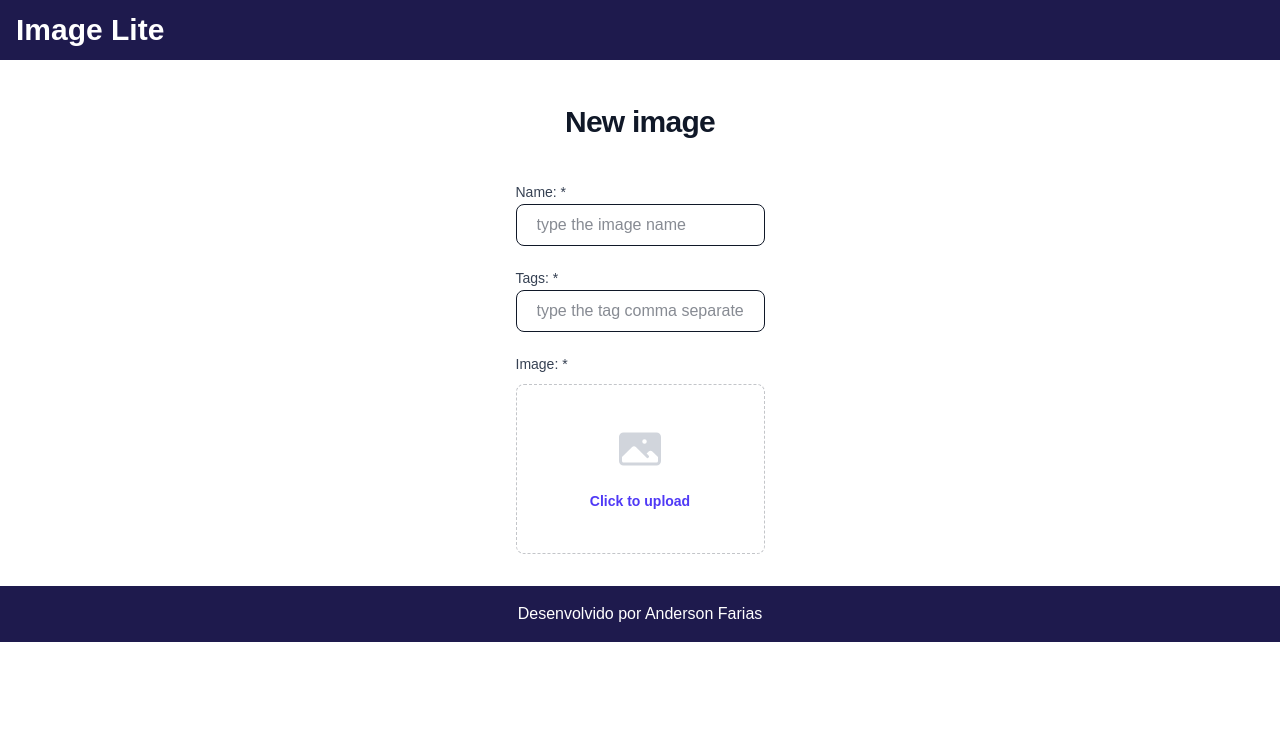
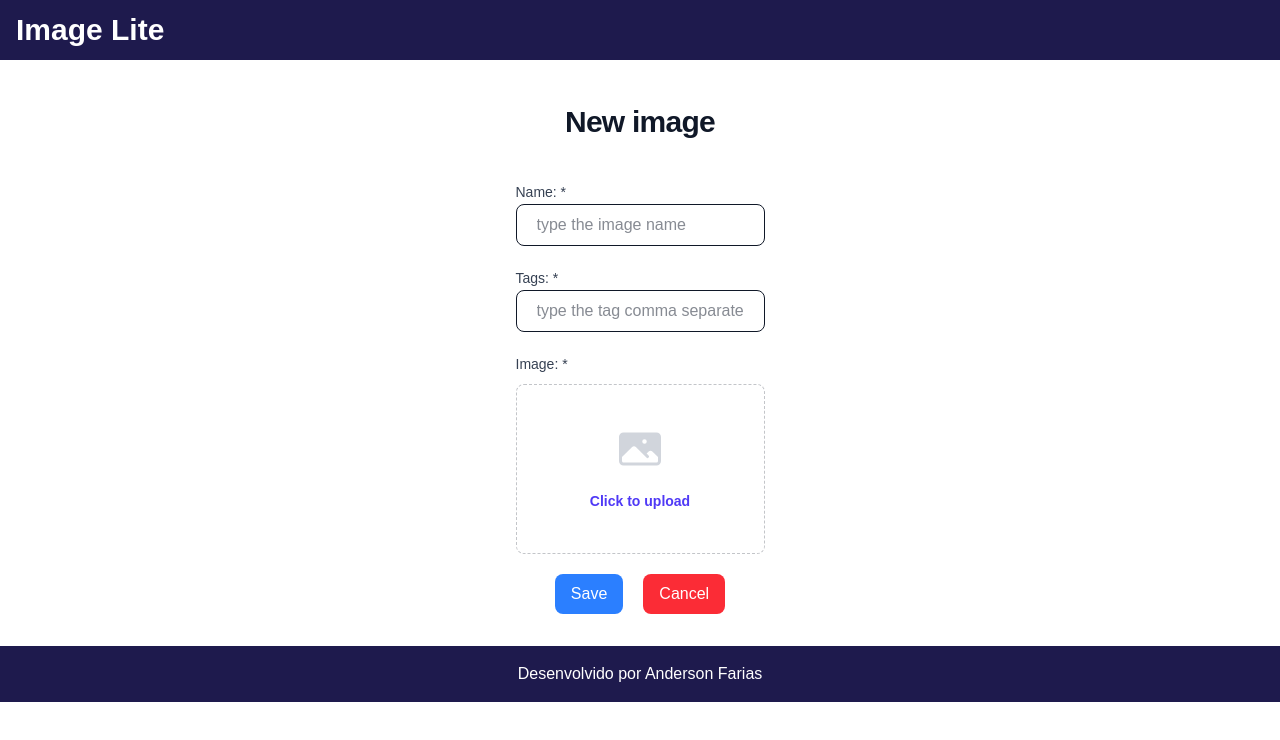
Before and after one commit to andersonalan/imagelite, a Next.js app in the folder imagelite/: page /form in a window 1280 px wide. Shown: the top 740 px of the page. Built offline with nearby package versions, Linux system fonts and the light colour scheme.

Commit message:
feat: add form buttons

```diff
--- a/imagelite/src/app/form/page.tsx
+++ b/imagelite/src/app/form/page.tsx
@@ -1,4 +1,5 @@
-import { InputText, Template } from '@/components'
+import { InputText, Template, Button } from '@/components'
+import Link from 'next/link';
 
 
 export default function FormPage() {
@@ -22,19 +23,25 @@
             <div className='mt-2 flex justify-center rounded-lg border border-dashed border-gray-900/25 px-6 py-10'>
               <div className='text-center'>
                 <svg className="mx-auto h-12 w-12 text-gray-300" viewBox="0 0 24 24" fill="currentColor" aria-hidden="true">
-                  <path fill-rule="evenodd" d="M1.5 6a2.25 2.25 0 012.25-2.25h16.5A2.25 2.25 0 0122.5 6v12a2.25 2.25 0 01-2.25 2.25H3.75A2.25 2.25 0 011.5 18V6zM3 16.06V18c0 .414.336.75.75.75h16.5A.75.75 0 0021 18v-1.94l-2.69-2.689a1.5 1.5 0 00-2.12 0l-.88.879.97.97a.75.75 0 11-1.06 1.06l-5.16-5.159a1.5 1.5 0 00-2.12 0L3 16.061zm10.125-7.81a1.125 1.125 0 112.25 0 1.125 1.125 0 01-2.25 0z" clip-rule="evenodd" />
+                  <path fillRule="evenodd"
+                    d="M1.5 6a2.25 2.25 0 012.25-2.25h16.5A2.25 2.25 0 0122.5 6v12a2.25 2.25 0 01-2.25 2.25H3.75A2.25 2.25 0 011.5 18V6zM3 16.06V18c0 .414.336.75.75.75h16.5A.75.75 0 0021 18v-1.94l-2.69-2.689a1.5 1.5 0 00-2.12 0l-.88.879.97.97a.75.75 0 11-1.06 1.06l-5.16-5.159a1.5 1.5 0 00-2.12 0L3 16.061zm10.125-7.81a1.125 1.125 0 112.25 0 1.125 1.125 0 01-2.25 0z"
+                    clipRule="evenodd" />
                 </svg>
                 <div className='mt-4 flex text-sm leading-6 text-gray-600'>
                   <label className='relative cursor-pointer rounded-md bg-white font-semibold text-indigo-600'>
                     <span>Click to upload</span>
                     <input type='file' className='sr-only' />
                   </label>
-
                 </div>
               </div>
             </div>
           </div>
-
+          <div className='mt-5 flex items-center justify-center gap-x-5'>
+            <Button style='bg-blue-500 hover:bg-blue-300' type='submit' label='Save' />
+            <Link href="/gallery">
+              <Button style='bg-red-500 hover:bg-red-300' type='button' label='Cancel' />
+            </Link>
+          </div>
         </form>
       </section>
     </Template>
--- a/imagelite/src/components/button/Button.tsx
+++ b/imagelite/src/components/button/Button.tsx
@@ -4,14 +4,17 @@
   style?: string;
   label?: string;
   onClick?: (event: any) => void;
+  type?: "submit" | "button" | "reset" | undefined;
 }
 
 export const Button: React.FC<ButtonProps> = ({
-  onClick, style, label }: ButtonProps) => {
+  onClick, style, label, type }: ButtonProps) => {
   return (
     <button
-      className={`${style} text-white px-4 py-2 rounded-lg ${style}`}
-      onClick={onClick}>{label}
+      className={`${style} text-white px-4 py-2 rounded-lg`}
+      type={type}
+      onClick={onClick}>
+      {label}
     </button>
   )
 }
```
